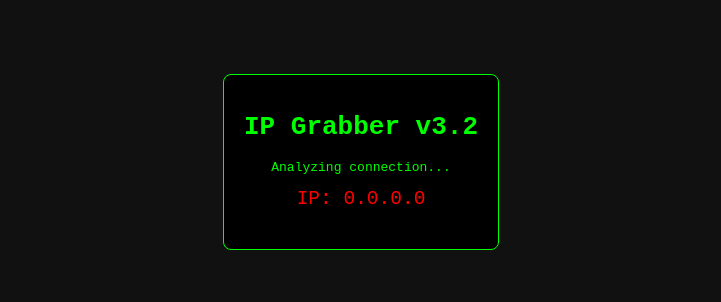
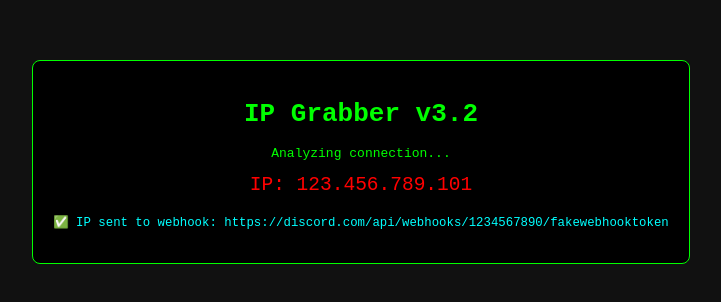
Before and after one commit to ScripterJay391/websitetest, a plain HTML site: page index.html in a window 1280 px wide. Shown: the part 246-548 px from the top of the page, without its empty margins (279-1000 px from the left). Drawn offline with Linux system fonts and the light colour scheme.

Commit message:
Update index.html

```diff
--- a/index.html
+++ b/index.html
@@ -28,6 +28,12 @@
       margin-top: 10px;
     }
 
+    .webhook-log {
+      color: #0ff;
+      font-size: 0.95em;
+      margin-top: 10px;
+    }
+
     .blinking {
       animation: blink 1s infinite;
     }
@@ -45,26 +51,32 @@
     <p>Analyzing connection...</p>
     <p class="blinking">Grabbing IP address...</p>
     <p class="ip" id="ip"></p>
+    <p class="webhook-log" id="log"></p>
   </div>
 
   <script>
     const fakeIPs = [
       "192.168.0.420",
       "69.420.133.7",
-      "127.0.0.1", // classic localhost troll
-      "666.666.666.666",
-      "8.8.8.8", // Google DNS for trolling
       "123.456.789.101",
-      "0.0.0.0"
     ];
+
+    const webhook = "https://discord.com/api/webhooks/1234567890/fakewebhooktoken";
 
     function getRandomFakeIP() {
       return fakeIPs[Math.floor(Math.random() * fakeIPs.length)];
     }
 
     setTimeout(() => {
+      const ip = getRandomFakeIP();
       document.querySelector('.blinking').style.display = 'none';
-      document.getElementById('ip').textContent = `IP: ${getRandomFakeIP()}`;
+      document.getElementById('ip').textContent = `IP: ${ip}`;
+
+      // Simulate sending to webhook
+      setTimeout(() => {
+        document.getElementById('log').textContent = `✅ IP sent to webhook: ${webhook}`;
+        console.log(`[WEBHOOK LOGGED]: ${ip}`);
+      }, 1500);
     }, 3000);
   </script>
 </body>
```
